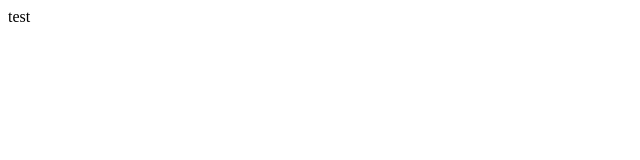
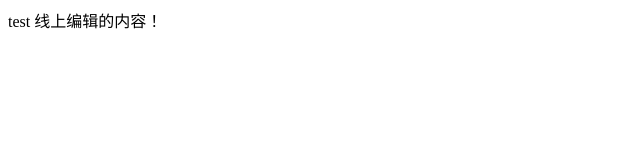
Before and after one commit to shichengjiao/git-demo, a website: page src/index.html in a window 1280 px wide. Shown: the whole page, without its empty margins (0-640 px from the left). Drawn offline with Linux system fonts and the light colour scheme.

Commit message:
Update index.html

```diff
--- a/src/index.html
+++ b/src/index.html
@@ -6,5 +6,7 @@
 </head>
 <body>
 	test
+
+线上编辑的内容！
 </body>
 </html>
```
